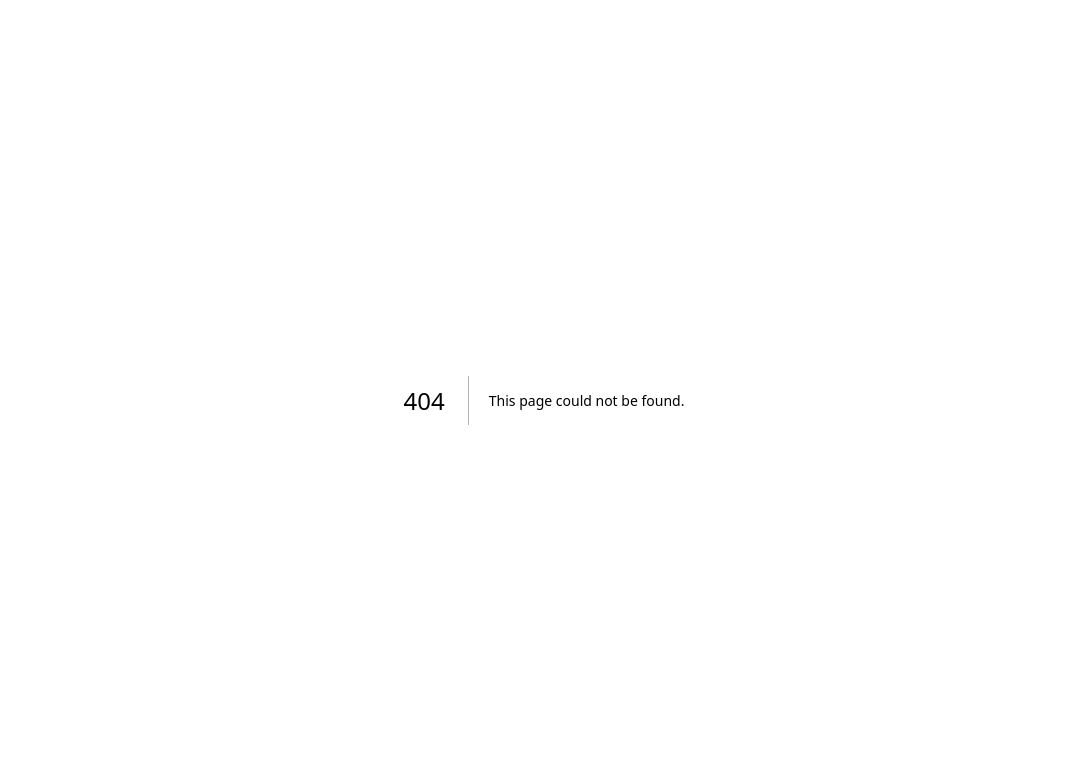
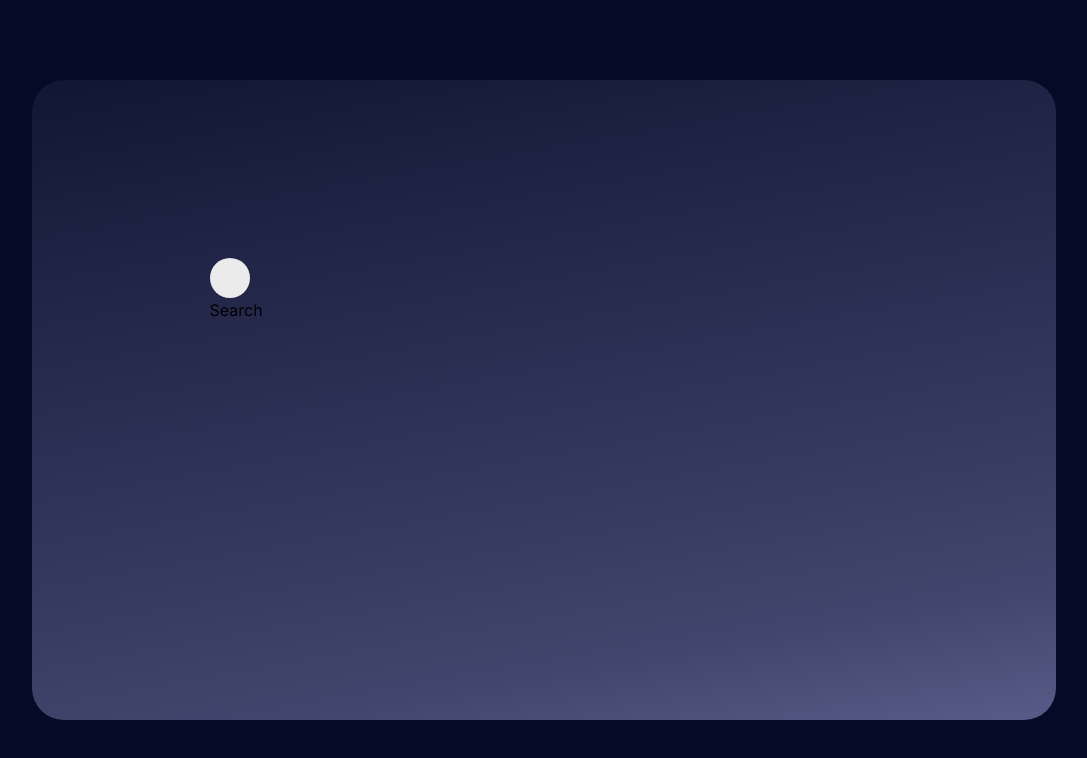
Before and after one commit to aoumad/user_profile, a Next.js app in the folder mytasks/: page /skins in a window 1280 px wide. Before the commit this address had no page. Shown: the top 758 px of the page, without its empty margins (96-1183 px from the left). Built offline with nearby package versions, Linux system fonts and the light colour scheme.

Commit message:
new feature added into the skin which is search Bar

```diff
--- a/mytasks/package.json
+++ b/mytasks/package.json
@@ -10,11 +10,13 @@
   },
   "dependencies": {
     "@iconscout/react-unicons": "^2.0.2",
+    "@mui/icons-material": "^5.14.18",
     "echarts-for-react": "^3.0.2",
     "next": "14.0.3",
     "react": "^18",
     "react-dom": "^18",
-    "react-icons": "^4.12.0"
+    "react-icons": "^4.12.0",
+    "usehooks-ts": "^2.9.1"
   },
   "devDependencies": {
     "@types/node": "^20",
--- /dev/null
+++ b/mytasks/src/app/components/skins/SearchBar/SearchBar.module.css
@@ -0,0 +1,63 @@
+/* SearchBar.module.css */
+
+.searchContainer {
+    margin: 555%;
+  }
+
+  .searchBoxContainer {
+    position: relative;
+    display: flex;
+    align-items: center;
+  }
+
+  .searchBox {
+    transition: width 0.6s ease-in-out, border-radius 0.6s ease-in-out, background 0.6s ease-in-out, box-shadow 0.6s ease-in-out;
+    width: 40px;
+    height: 40px;
+    border-radius: 20px;
+    border: none;
+    cursor: pointer;
+    background: rgb(235, 235, 235);
+  }
+
+
+  .searchBox.searchIcon {
+    color: #333;
+    cursor: pointer;
+  }
+
+  .searchBox:hover {
+    color: white;
+    background: rgb(200, 200, 200);
+    box-shadow: 0 0 0 5px rgb(61, 71, 82);
+  }
+
+  .searchBox:hover.searchIcon {
+    color: white;
+  }
+
+  .searchBox:focus {
+    transition: width 0.6s ease-in-out cubic-bezier(0, 1.22, 0.66, 1.39), border-radius 0.6s ease-in-out, background 0.6s ease-in-out, box-shadow 0.6s ease-in-out;
+    border: none;
+    outline: none;
+    box-shadow: none;
+    padding-left: 15px;
+    cursor: text;
+    width: 300px;
+    border-radius: auto;
+    background: rgb(235, 235, 235);
+    color: black;
+  }
+
+  .searchBox:focus.searchIcon {
+    color: black;
+  }
+
+  .searchBox:not(:focus) {
+    text-indent: -5000px;
+  }
+
+  .searchSubmit {
+    position: relative;
+    left: -5000px;
+  }
--- /dev/null
+++ b/mytasks/src/app/components/skins/SearchBar/SearchBar.tsx
@@ -0,0 +1,46 @@
+"use client";
+import React, { useState } from 'react';
+import styles from './SearchBar.module.css';
+import { BsSearch } from "react-icons/bs";
+
+interface SearchBarState {
+  searchTerm: string;
+}
+
+const SearchBar: React.FC = () => {
+  const [searchTerm, setSearchTerm] = useState('');
+
+  const handleSearchChange = (event: React.ChangeEvent<HTMLInputElement>) => {
+    setSearchTerm(event.target.value);
+  };
+
+  const handleSubmit = (event: React.FormEvent<HTMLFormElement>) => {
+    event.preventDefault();
+
+    // TODO: Implement search functionality using the searchTerm
+  };
+
+  return (
+    <form className={styles.searchContainer} onSubmit={handleSubmit}>
+      <div className={styles.searchBoxContainer}>
+        {/* <BsSearch className={styles.searchBoxContainer} /> */}
+        <input
+          id="search-box"
+          type="text"
+          className={styles.searchBox}
+          name="q"
+          placeholder="Search..."
+          value={searchTerm}
+          onChange={handleSearchChange}
+        />
+        <label htmlFor="search-box">
+          <span className={styles.searchIconContainer}>
+          </span>
+        </label>
+      </div>
+      <button type="submit" id="search-submit">Search</button>
+    </form>
+  );
+};
+
+export default SearchBar;
--- /dev/null
+++ b/mytasks/src/app/skins/global.module.css
@@ -0,0 +1,45 @@
+.skins
+  {
+    background: rgba(5, 10, 39, 1);
+    height: 100vh;
+    display: flex;
+    justify-content: center;
+    align-items: center;
+    font-family: 'Inter', sans-serif;
+    z-index: auto; /* Lower the z-index value */
+  }
+
+  .skins-container
+  {
+    display: grid;
+    height: 80%;
+    width: 80%;
+    border-radius: 2rem;
+    /* background-color: var(--glass); */
+    background: var(--linear-blue_purble, linear-gradient(170deg, rgba(255, 255, 255, 0.00) -50.22%, #040924 -9.3%, #111534 -1.17%, rgba(68, 71, 111, 0.96) 83.26%, rgba(154, 155, 211, 0.90) 136.85%));
+    overflow: hidden;
+    grid-column-start: 1;
+    grid-column-end: 5;
+    grid-template-columns: 2rem 25rem auto 40rem 2rem;
+    grid-template-rows: repeat(3, 1fr);
+    z-index: auto;
+  }
+
+  @media (min-width: 1300px) and (max-width: 1900px) {
+    .AppGlass {
+      grid-template-columns: 2rem 25rem auto 22rem 2rem;
+    }
+  }
+
+  @media screen and (max-width: 1300px) {
+    .AppGlass {
+      grid-template-columns: 2rem 22rem auto;
+    }
+
+  }
+
+  .AppGlass-header {
+    grid-row: 1;
+    grid-column: 1 / 4;
+    background-color: #07284f;
+  }
--- /dev/null
+++ b/mytasks/src/app/skins/layout.tsx
@@ -0,0 +1,21 @@
+import React from "react";
+import styles from './global.module.css'
+import SearchBar from '../components/skins/SearchBar/SearchBar'
+
+
+export default async function RootLayout({
+    children,
+  }: {
+    children: React.ReactNode
+  }) {
+    return (
+      <>
+      <div className={styles['skins']}>
+        <div className={styles['skins-container']}>
+          <SearchBar />
+        </div>
+      </div>
+          {children}
+      </>
+    )
+};
```
Also changed, not shown: mytasks/src/app/skins/page.tsx (added, +8 -0 lines), 1 other file (tests, documents, lock files or other folders).
